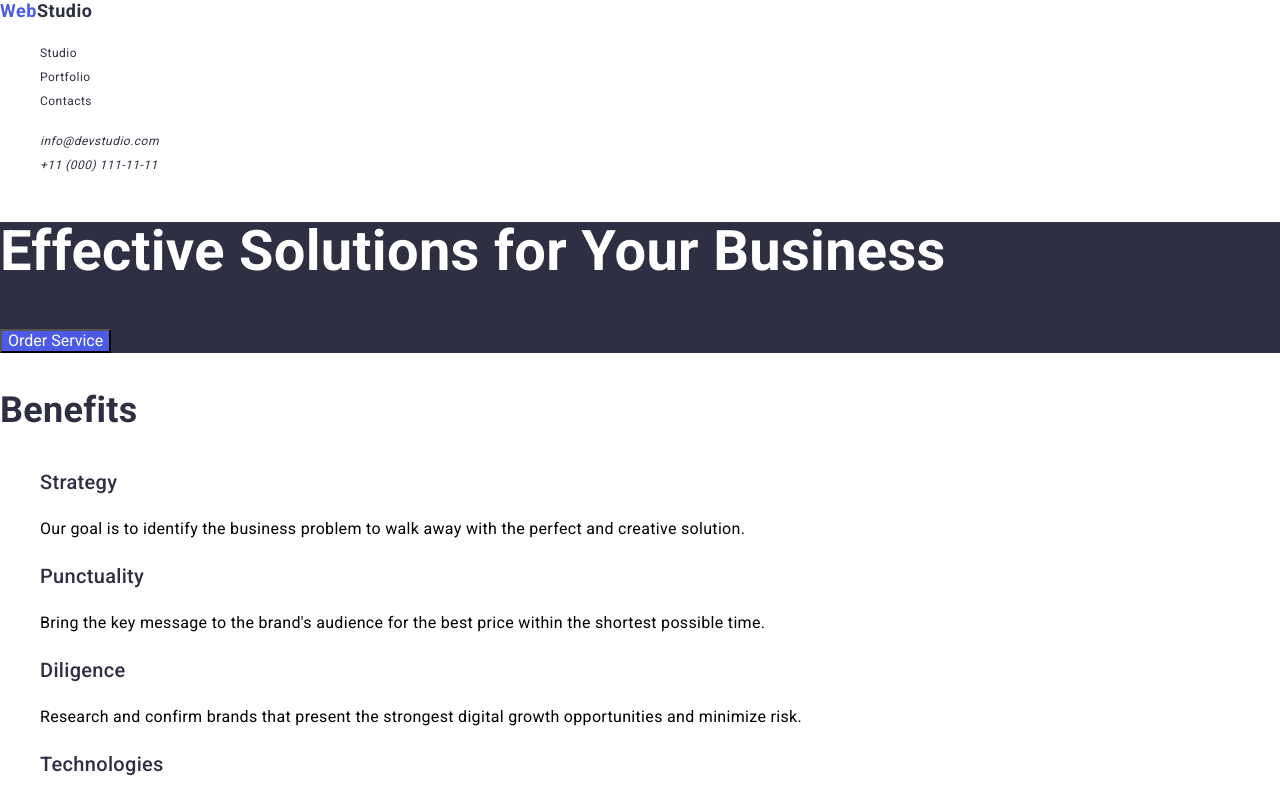
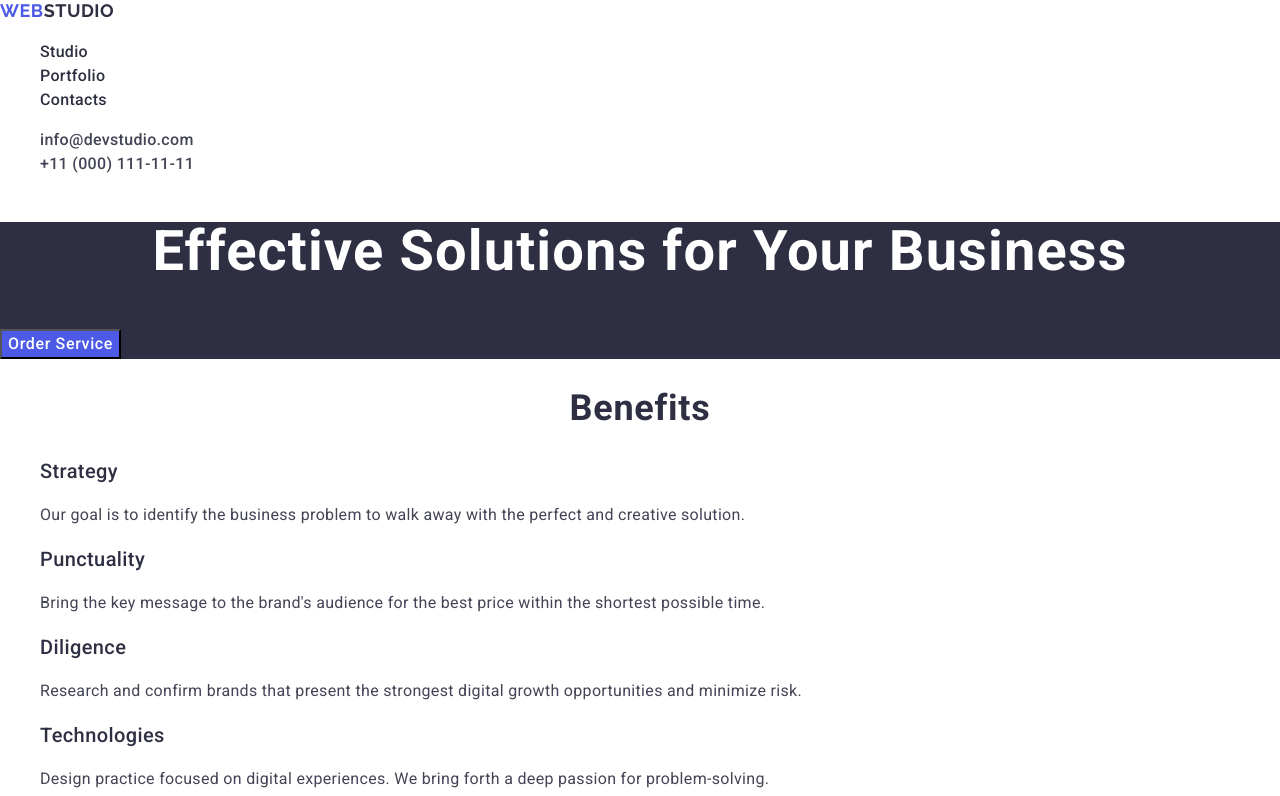
Before and after one commit to Olegka-V/goit-markup-hw-02, a plain HTML site: page index.html in a window 1280 px wide. Shown: the top 796 px of the page. Drawn offline with nearby package versions, Linux system fonts and the light colour scheme.

Commit message:
add styles and corection index.html

```diff
--- a/css/styles.css
+++ b/css/styles.css
@@ -1,10 +1,11 @@
 body{
-    font-family: 'Roboto','Raleway', sans-serif;
+    font-family: "Roboto", sans-serif;
     font-weight: 400;
     font-size: 16px;
     line-height: 1.5;
     letter-spacing: 0.02em;
     background-color: #FFF;
+    color:#434455;
 }
 
 header{
@@ -20,10 +21,10 @@ footer{
 }
 
 .link {
-    font-weight: 400;
-    font-size: 12px;
-    line-height: 1.33;
-    letter-spacing: 0.04em;
+    font-weight: 500;
+    font-size: 16px;
+    line-height: 1.5;
+    letter-spacing: 0.02em;
     text-decoration: none;
     color: #2E2F42;
 }
@@ -33,15 +34,20 @@ footer{
     color: #404BBF;
 }
 
-.button{
-    color: #FFFFFF;
-    background-color: #4D5AE5;
-    cursor: pointer;
+.studio-link:active {
+    text-decoration: underline;
 }
 
-.button:hover,
-.button:focus{
-    background-color: #404BBF;
+.mail-tell-data{
+    font-style: normal;
+}
+
+.mail{
+    color:#434455;
+}
+
+.tell{
+    color:#434455;
 }
 
 .hero{
@@ -57,53 +63,72 @@ footer{
     font-size: 56px;
     line-height: 1.07;
     color:#FFFFFF;
+    text-align: center;
+    letter-spacing: 0.02em;
 }
 
-.logo-top{
+.button {
+    font-family: "Roboto", sans-serif;
+    color: #FFFFFF;
+    background-color: #4D5AE5;
+    cursor: pointer;
+    font-weight: 500;
+    line-height: 1.5;
+    letter-spacing: 0.04em;
+}
+
+.button:hover,
+.button:focus {
+    background-color: #404BBF;
+}
+
+.logo{
+    font-family: "Raleway", sans-serif;
     color: #2E2F42;
     font-size: 18px;
     font-weight: 700;
     line-height: 1.17;
     letter-spacing: 0.54px;
     text-decoration: none;
+    text-transform: uppercase;
+    color: #4D5AE5;
 }
 
-.logo-down {
-    color: #F4F4FD;
-    font-size: 18px;
-    font-weight: 700;
-    line-height: 1.17;
-    letter-spacing: 0.54px;
-    text-decoration: none;
+
+
+.logo-top{
+    color:#2e2f42;
 }
 
-.logo-web{
-    font-size: 18px;
-    font-weight: 700;
-    line-height: 1.17;
-    letter-spacing: 0.54px;
-    color:#4D5AE5;
+.logo-bottom{
+    color:#f4f4fd;
 }
 
 .title{
     font-weight: 700;
     font-size: 36px;
+    line-height: 1.11;
     color:#2E2F42;
+    letter-spacing: 0.02em;
+    text-align: center;
+    text-transform: capitalize;
 }
 
 .subtitle{
     font-weight: 500;
     font-size: 20px;
+    line-height: 1.2;
+    letter-spacing: 0.02em;
     color:#2E2F42;
 }
 
-
-.studio-link:active{
-    text-decoration: underline;
+.text{
+    color:#434455;
+    font-size:16px;
 }
 
-.list>p{
-    color: #434455;
+.item{
+    background-color: #FFFFFF;
 }
 
 .slogan{
--- a/index.html
+++ b/index.html
@@ -17,17 +17,17 @@
     <header>
 
         <nav>
-            <a class="logo-top" href="./index.html"><span class="logo-web">Web</span>Studio</a>
+            <a class="logo" href="./index.html">Web<span class="logo-top">Studio</span></a>
             <ul class="list">
-                <li><a href="" class="studio-link link">Studio</a></li>
+                <li><a href="./index.html" class="studio-link link">Studio</a></li>
                 <li><a href="" class="link">Portfolio</a></li>
                 <li><a href="" class="link">Contacts</a></li>
             </ul>
         </nav>
-        <address>
+        <address class="mail-tell-data">
             <ul class="list">
-                <li><a href="mailto:info@devstudio.com" class="link">info@devstudio.com</a></li>
-                <li><a href="tel:+110001111111" class="link">+11 (000) 111-11-11</a></li>
+                <li><a href="mailto:info@devstudio.com" class="mail link">info@devstudio.com</a></li>
+                <li><a href="tel:+110001111111" class="tell link">+11 (000) 111-11-11</a></li>
             </ul>
         </address>
 
@@ -45,47 +45,47 @@
             <ul class="list">
                 <li>
                     <h3 class="subtitle">Strategy</h3>
-                    <p>
+                    <p class="text">
                     Our goal is to identify the business
                     problem to walk away with the perfect and creative solution.
                     </p>
                 </li>
                 <li>
                     <h3 class="subtitle">Punctuality</h3>
-                    <p>Bring the key message to the brand's audience for the best price within the shortest possible time.</p>
+                    <p class="text">Bring the key message to the brand's audience for the best price within the shortest possible time.</p>
                 </li>
                 <li>
                     <h3 class="subtitle">Diligence</h3>
-                    <p>Research and confirm brands that present the strongest digital growth opportunities and minimize risk.</p>
+                    <p class="text">Research and confirm brands that present the strongest digital growth opportunities and minimize risk.</p>
                 </li>
                 <li>
                     <h3 class="subtitle">Technologies</h3>
-                    <p>Design practice focused on digital experiences. We bring forth a deep passion for problem-solving.</p>
+                    <p class="text">Design practice focused on digital experiences. We bring forth a deep passion for problem-solving.</p>
                 </li>
             </ul>
         </section>
         <section class="team-section">
             <h2 class="title">Our Team</h2>
                 <ul class="list">
-                    <li>
+                    <li class="item">
                         <img src="./images/mark.jpg" alt="Mark Guerrero - Product Designer" width="264" height="260">
                         <h3 class="subtitle">Mark Guerrero</h3>
-                        <p>Product Designer</p>
+                        <p class="text">Product Designer</p>
                     </li>
-                    <li>
+                    <li class="item">
                         <img src="./images/tom.jpg" alt="Tom Ford - Frontend Developer" width="264" height="260">
                         <h3 class="subtitle">Tom Ford</h3>
-                        <p>Frontend Developer</p>
+                        <p class="text">Frontend Developer</p>
                     </li>
-                    <li>
+                    <li class="item">
                         <img src="./images/camila.jpg" alt="Camila Garcia - Marketing" width="264" height="260">
                         <h3 class="subtitle">Camila Garcia</h3>
-                        <p>Marketing</p>
+                        <p class="text">Marketing</p>
                     </li>
-                    <li>
+                    <li class="item">
                         <img src="./images/daniel.jpg" alt="Daniel Wilson - UI Designer" width="264" height="260">
                         <h3 class="subtitle">Daniel Wilson</h3>
-                        <p>UI Designer</p>
+                        <p class="text">UI Designer</p>
                     </li>
                 </ul>
 
@@ -96,39 +96,39 @@
                 <li>
                     <img src="./images/banking-app.jpg" alt="Banking application" width="360" height="300">
                     <h3 class="subtitle">Banking App</h3>
-                    <p>App</p>
+                    <p class="text">App</p>
                 </li>
                 <li>
                     <img src="./images/payment.jpg" alt="Payment by phone attached to the terminal" width="360" height="300">
                     <h3 class="subtitle">Cashless Payment</h3>
-                    <p>Marketing</p>
+                    <p class="text">Marketing</p>
                 </li>
                 <li>
                     <img src="./images/meditation-app.jpg" alt="Gadgets with a meditation program" width="360" height="300">
                     <h3 class="subtitle">Meditation App</h3>
-                    <p>App</p>
+                    <p class="text">App</p>
                 </li>
                 <li>
                     <img src="./images/taxi-service.jpg" alt="The driver behind the wheel" width="360" height="300">
                     <h3 class="subtitle">Taxi Service</h3>
-                    <p>Marketing</p>
+                    <p class="text">Marketing</p>
                 </li>
                 <li>
                     <img src="./images/screen-illustrations.jpg" alt="Types of wallpapers for the phone" width="360" height="300">
                     <h3 class="subtitle">Screen Illustrations</h3>
-                    <p>Design</p>
+                    <p class="text">Design</p>
                 </li>
                 <li>
                     <img src="./images/courses.jpg" alt="The girl is talking on the phone" width="360" height="300">
                     <h3 class="subtitle">Online Courses</h3>
-                    <p>Marketing</p>
+                    <p class="text">Marketing</p>
                 </li>
             </ul>
         </section>
     </main>
 
-    <footer>
-        <a class="logo-down" href="./index.html"><span class="logo-web">Web</span>Studio</a>
+    <footer class="basement">
+        <a class="logo" href="./index.html">Web<span class="logo-bottom">Studio</span></a>
         <p class="slogan">
         Increase the flow of customers and sales for your business with digital marketing & growth solutions.
         </p>
```
